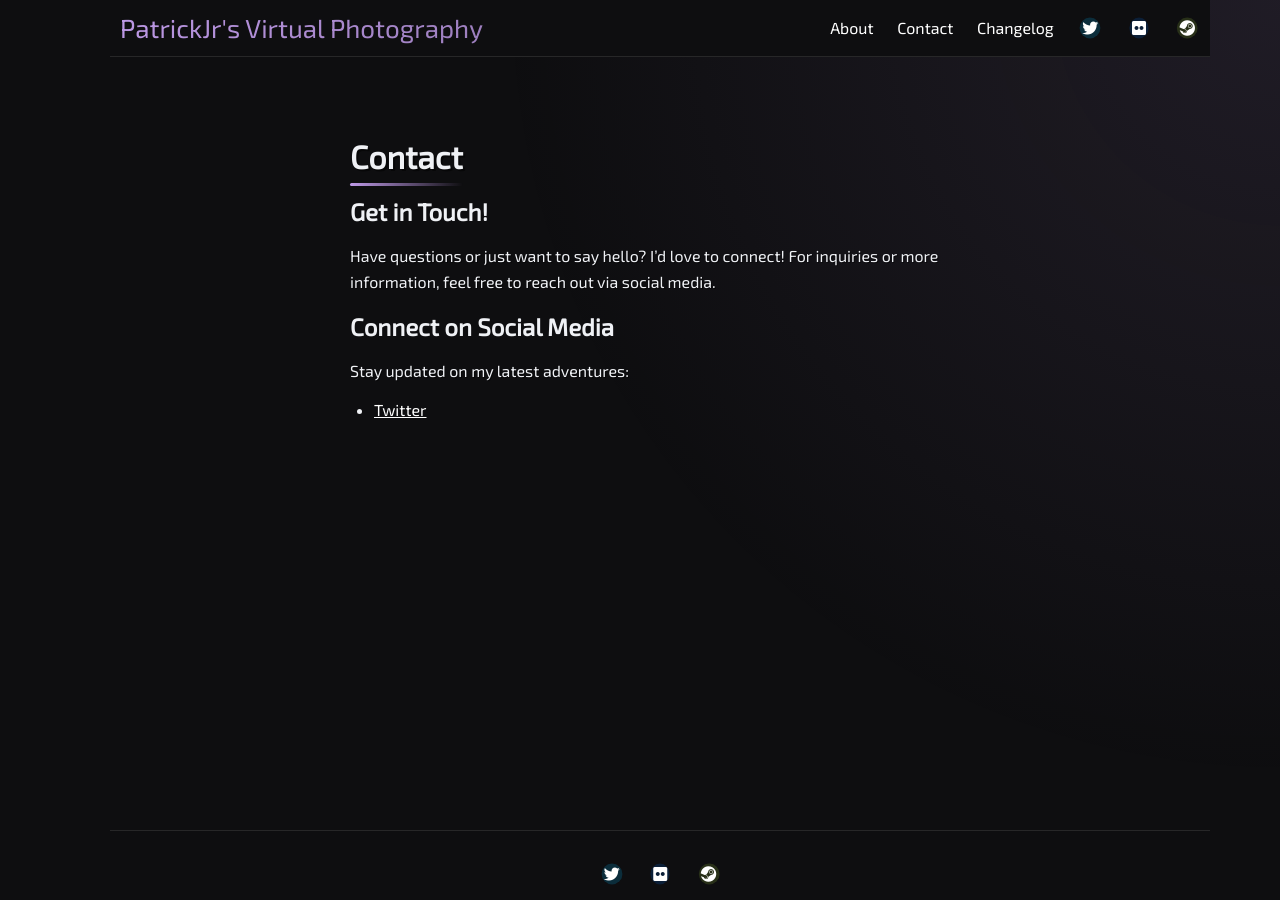
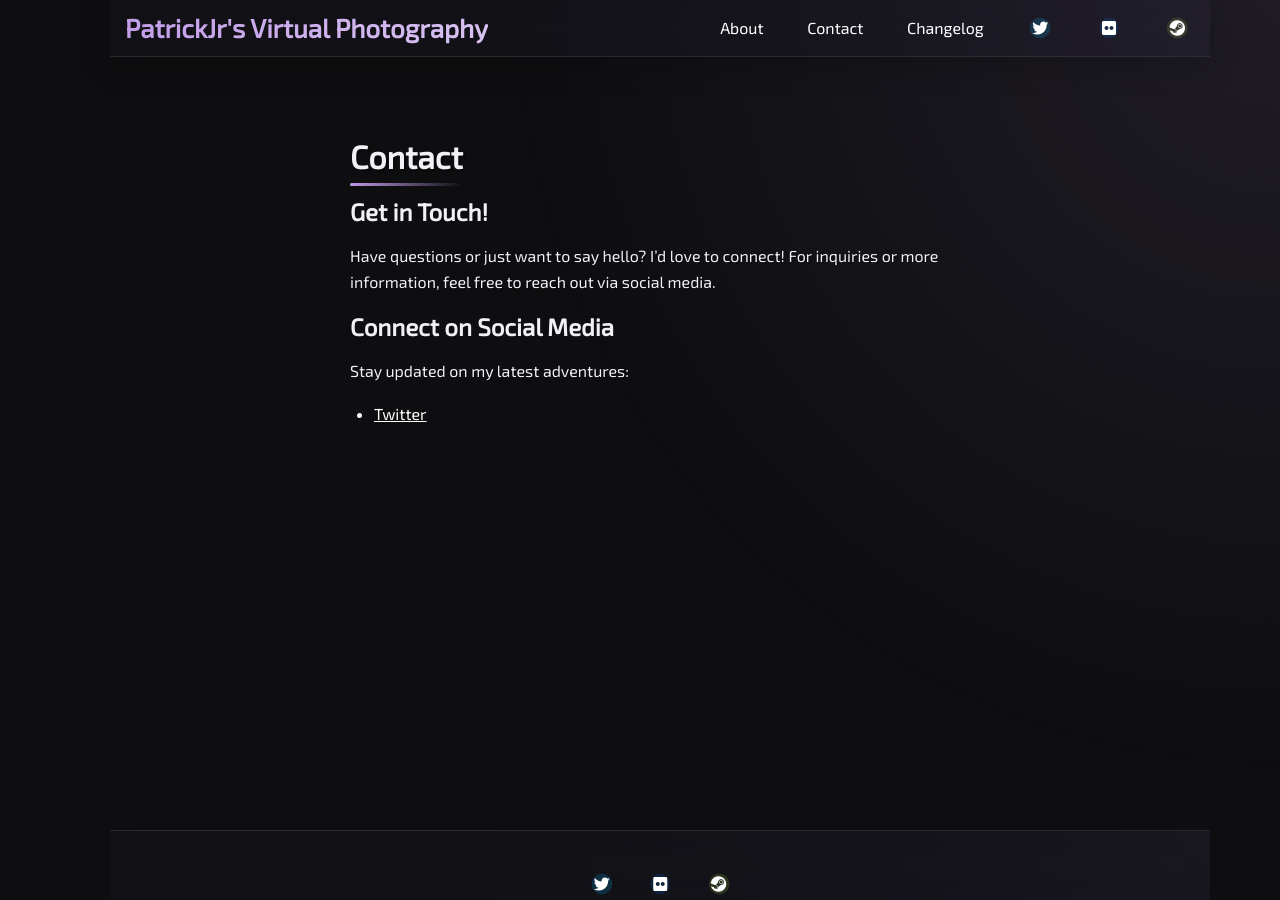
Before and after one commit to PatrickJnr/vp, a Jekyll site: the page built from pages/contact.md, in a window 1280 px wide and 900 px high. Built offline with Jekyll 4.4.1, drawn with Linux system fonts in a browser that asks for light colours; emoji names are drawn with the system emoji font; a style sheet for code colours, icons or effects is not loaded.

Commit message:
APRIL 22, 2025

```diff
--- a/assets/css/_footer.scss
+++ b/assets/css/_footer.scss
@@ -1,16 +1,28 @@
-$brand-color: #fff;
-$container-width: 1100px;
+@use "sass:math";
+@use "variables" as *;
 
 .footer {
-  background: #0e0e10;
+  background: $glass-bg;
   color: $brand-color;
   text-align: center;
   min-height: 56px;
-  line-height: 45px;
+  line-height: 1.6;
   width: $container-width;
-  padding: 20px 0;
-  border-top: 1px solid rgba(255, 255, 255, 0.1);
-  backdrop-filter: blur(10px);
+  padding: 40px 0;
+  border-top: 1px solid $border-color;
+  backdrop-filter: blur($blur-strength);
+  -webkit-backdrop-filter: blur($blur-strength);
+  position: relative;
+  overflow: hidden;
+
+  &::before {
+    content: '';
+    position: absolute;
+    inset: 0;
+    background: $gradient-glow;
+    opacity: 0.3;
+    pointer-events: none;
+  }
 }
 
 .footer a {
@@ -18,7 +30,7 @@
   padding: 0px 10px;
   text-decoration: none;
   position: relative;
-  transition: all 0.3s ease;
+  transition: $base-transition;
 
   &::after {
     content: '';
@@ -27,45 +39,50 @@
     height: 2px;
     bottom: -2px;
     left: 0;
-    background: #bf9ae8;
+    background: $accent-color;
     transform: scaleX(0);
     transform-origin: right;
-    transition: transform 0.3s ease;
+    transition: $base-transition;
   }
 
-  &:hover::after {
-    transform: scaleX(1);
-    transform-origin: left;
+  &:hover {
+    color: $accent-color;
+
+    &::after {
+      transform: scaleX(1);
+      transform-origin: left;
+    }
   }
 }
 
 @media (max-width: $container-width) {
   .footer {
-    background: #0e0e10;
+    background: $glass-bg;
     color: $brand-color;
     text-align: center;
     min-height: 56px;
-    line-height: 45px;
+    line-height: 1.6;
     width: 95vw;
   }
 }
 
 .footer-description {
   display: block;
-  margin-bottom: 1rem;
-  color: #9a9a9a;
-  font-size: 0.8rem;
-  line-height: 1.6;
-  max-width: 600px;
+  margin-bottom: 2rem;
+  color: $text-muted;
+  font-size: 0.9rem;
+  line-height: 1.8;
+  max-width: 700px;
   margin-left: auto;
   margin-right: auto;
-  padding: 0 20px;
+  padding: 0 25px;
 
   a {
-    color: #bf9ae8;
+    color: $accent-color;
+    font-weight: 500;
 
     &:hover {
-      opacity: 0.8;
+      filter: brightness(1.1);
     }
   }
 }
@@ -73,20 +90,26 @@
 .footer-social {
   display: flex;
   justify-content: center;
-  gap: 15px;
-  margin-top: 20px;
+  gap: 20px;
+  margin-top: 25px;
+  position: relative;
+  z-index: 1;
 
   a {
     color: $brand-color;
     font-size: 20px;
-    padding: 10px;
+    padding: 12px;
     border-radius: 50%;
-    background: rgba(255, 255, 255, 0.1);
-    transition: all 0.3s ease;
+    background: rgba($background-alt, 0.5);
+    backdrop-filter: blur(calc($blur-strength / 2));
+    -webkit-backdrop-filter: blur(calc($blur-strength / 2));
+    transition: $base-transition;
+    box-shadow: $box-shadow;
 
     &:hover {
-      transform: translateY(-3px);
-      background: rgba(191, 154, 232, 0.2);
+      transform: translateY(-5px);
+      background: $gradient-primary;
+      color: $text-color;
     }
 
     &::after {
--- a/assets/css/_header.scss
+++ b/assets/css/_header.scss
@@ -1,24 +1,34 @@
-$container-width: 1100px;
-$header-thickness: 56px;
+@use "variables" as *;
 
 .site-header {
-  min-height: 56px;
+  min-height: $header-thickness;
   width: $container-width;
   position: fixed;
-  background-color: #0e0e10;
-  z-index: 100;
-  backdrop-filter: blur(10px);
-  border-bottom: 1px solid rgba(255, 255, 255, 0.1);
-  transition: all 0.3s ease;
+  background-color: $glass-bg;
+  z-index: $z-header;
+  backdrop-filter: blur($blur-strength);
+  -webkit-backdrop-filter: blur($blur-strength);
+  border-bottom: 1px solid $border-color;
+  transition: $base-transition;
+  box-shadow: $box-shadow;
+
+  &::before {
+    content: '';
+    position: absolute;
+    inset: 0;
+    background: $gradient-glow;
+    opacity: 0.5;
+    pointer-events: none;
+  }
 }
 
 @media (max-width: $container-width) {
   .site-header {
-    min-height: 56px;
+    min-height: $header-thickness;
     width: 95vw;
     position: fixed;
-    background-color: #0e0e10;
-    z-index: 100;
+    background-color: $glass-bg;
+    z-index: $z-header;
   }
 }
 
@@ -28,19 +38,20 @@
 
 .site-title {
   font-size: 26px;
-  font-weight: 400;
-  line-height: 56px;
-  margin-bottom: 0;
-  margin-top: 0;
-  padding-left: 10px;
+  font-weight: 600;
+  line-height: $header-thickness;
+  margin: 0;
+  padding-left: 15px;
   float: left;
-  background: linear-gradient(135deg, #bf9ae8 0%, rgba(191, 154, 232, 0.8) 100%);
+  background: $gradient-text;
   -webkit-background-clip: text;
+  background-clip: text;
   -webkit-text-fill-color: transparent;
-  transition: all 0.3s ease;
+  transition: $base-transition;
 
   &:hover {
     transform: scale(1.05);
+    filter: brightness(1.1);
   }
 }
 
@@ -50,26 +61,30 @@
 }
 
 .menu-link {
-  padding: 5px 10px;
+  padding: 8px 15px;
+  margin: 0 5px;
   position: relative;
-  transition: all 0.3s ease;
+  transition: $base-transition;
+  border-radius: $border-radius;
+  font-weight: 500;
 
-  &::after {
+  &::before {
     content: '';
     position: absolute;
-    width: 100%;
-    height: 2px;
-    bottom: 0;
-    left: 0;
-    background: #bf9ae8;
-    transform: scaleX(0);
-    transform-origin: right;
-    transition: transform 0.3s ease;
+    inset: 0;
+    border-radius: $border-radius;
+    background: $gradient-primary;
+    opacity: 0;
+    transition: $base-transition;
+    z-index: -1;
   }
 
-  &:hover::after {
-    transform: scaleX(1);
-    transform-origin: left;
+  &:hover {
+    color: $text-color;
+
+    &::before {
+      opacity: 0.15;
+    }
   }
 }
 
@@ -95,16 +110,16 @@
   }
   .dropbtn {
     background-color: transparent;
-    color: white;
+    color: $text-color;
     padding: 16px;
     margin-top: 4px;
     font-size: 16px;
     border: none;
     cursor: pointer;
-    transition: all 0.3s ease;
+    transition: $base-transition;
 
     &:hover {
-      opacity: 0.8;
+      color: $accent-color;
     }
   }
   .dropdown {
@@ -115,39 +130,44 @@
     display: none;
     position: absolute;
     right: 0;
-    background-color: #0e0e10;
-    min-width: 160px;
-    box-shadow: 0 8px 16px rgba(0, 0, 0, 0.2);
-    border-radius: 5px;
+    background-color: $glass-bg;
+    min-width: 180px;
+    box-shadow: $box-shadow;
+    border-radius: $border-radius;
     overflow: hidden;
-    z-index: 1;
+    backdrop-filter: blur($blur-strength);
+    -webkit-backdrop-filter: blur($blur-strength);
+    border: 1px solid $border-color;
+    z-index: $z-dropdown;
 
     a {
-      color: white;
-      padding: 12px 16px;
+      color: $text-color;
+      padding: 12px 20px;
       text-decoration: none;
       display: block;
-      transition: all 0.3s ease;
+      transition: $base-transition;
+      font-weight: 500;
 
       &:hover {
-        background-color: rgba(191, 154, 232, 0.1);
-        padding-left: 20px;
+        background-color: rgba($accent-color, 0.1);
+        color: $accent-color;
+        padding-left: 25px;
       }
     }
   }
   .dropdown:hover .dropdown-content {
     display: block;
-    animation: slideIn 0.3s ease-out;
+    animation: slideIn 0.3s cubic-bezier(0.4, 0, 0.2, 1);
   }
 }
 
 @keyframes slideIn {
   from {
     opacity: 0;
-    transform: translateY(-10px);
+    transform: translateY(-10px) scale(0.95);
   }
   to {
     opacity: 1;
-    transform: translateY(0);
+    transform: translateY(0) scale(1);
   }
 }
--- a/assets/css/_home.scss
+++ b/assets/css/_home.scss
@@ -1,52 +1,66 @@
+@use "sass:math";
+@use "variables" as *;
+
 /* Grid Layout */
 .post-grid {
   display: grid;
   width: auto;
-  grid-template-columns: repeat(auto-fill, minmax(200px, auto));
-  gap: 20px;
-  padding: 20px;
-  animation: fadeIn 0.6s ease-out;
+  grid-template-columns: repeat(auto-fill, minmax(280px, 1fr));
+  gap: 25px;
+  padding: 25px;
+  animation: fadeIn 0.6s cubic-bezier(0.4, 0, 0.2, 1);
 }
 
 .featured-post {
-  height: 300px;
-  margin: 0 10px 20px;
+  height: 350px;
+  margin: 0;
   background-position: center;
   background-repeat: no-repeat;
   background-size: cover;
   position: relative;
-  font-family: "Exo 2", sans-serif;
-  border-radius: 10px;
+  font-family: $base-font-family;
+  border-radius: $border-radius;
   overflow: hidden;
-  box-shadow: 0 5px 15px rgba(0, 0, 0, 0.2);
-  transition: all 0.3s ease-in-out;
+  box-shadow: $box-shadow;
+  transition: $base-transition;
+  isolation: isolate;
 
   &::before {
     content: '';
     position: absolute;
-    top: 0;
-    left: 0;
-    right: 0;
-    bottom: 0;
-    background: linear-gradient(to top,
-      rgba(14, 14, 16, 0.9) 0%,
-      rgba(14, 14, 16, 0.7) 40%,
-      transparent 100%
-    );
+    inset: 0;
+    background: $gradient-overlay;
     opacity: 0.8;
-    transition: opacity 0.3s ease-in-out;
+    transition: $base-transition;
+    z-index: 1;
+  }
+
+  &::after {
+    content: '';
+    position: absolute;
+    inset: 0;
+    background: $gradient-glow;
+    opacity: 0;
+    transition: $base-transition;
+    z-index: 2;
   }
 
   &:hover {
-    transform: translateY(-5px);
-    box-shadow: 0 8px 25px rgba(0, 0, 0, 0.3);
+    transform: translateY(-8px);
+    box-shadow: $box-shadow-hover;
 
     &::before {
       opacity: 0.9;
     }
 
+    &::after {
+      opacity: 0.5;
+    }
+
     h2 span {
-      background: rgba(0, 0, 0, 0.8);
+      background: rgba($background-color, 0.95);
+      backdrop-filter: blur($blur-strength);
+      -webkit-backdrop-filter: blur($blur-strength);
     }
   }
 }
@@ -54,29 +68,29 @@
 .featured-post h2 {
   bottom: 0;
   margin: 0;
-  padding: 10px;
+  padding: 20px;
   position: absolute;
-  font-size: 18px;
-  font-family: "Exo 2", sans-serif;
   width: 100%;
   box-sizing: border-box;
+  z-index: 3;
 }
 
 .featured-post h2 span {
   display: inline-block;
-  color: white;
-  font: bold 24px/45px "Exo 2", Sans-Serif;
-  letter-spacing: -1px;
-  padding: 10px;
-  font-family: "Exo 2", sans-serif;
-  border-radius: 10px;
-  background: rgba(0, 0, 0, 0.7);
-  backdrop-filter: blur(30px);
-  transition: background 0.3s ease;
+  color: $text-color;
+  font: 600 22px/1.4 $base-font-family;
+  letter-spacing: -0.02em;
+  padding: 12px 20px;
+  border-radius: $border-radius;
+  background: rgba($background-color, 0.85);
+  backdrop-filter: blur(calc($blur-strength / 2));
+  -webkit-backdrop-filter: blur(calc($blur-strength / 2));
+  box-shadow: $box-shadow;
+  transition: $base-transition;
 }
 
 .featured-post span a {
-  color: white;
+  color: $text-color;
   text-decoration: none;
   position: relative;
 
@@ -87,10 +101,10 @@
     height: 2px;
     bottom: -2px;
     left: 0;
-    background: #bf9ae8;
+    background: $accent-color;
     transform: scaleX(0);
     transform-origin: right;
-    transition: transform 0.3s ease;
+    transition: $base-transition;
   }
 
   &:hover::after {
@@ -100,7 +114,7 @@
 }
 
 .featured-post h1 {
-  margin: 10px;
+  margin: 15px;
 }
 
 /*
@@ -109,35 +123,45 @@
 
 .pagination {
   text-align: center;
-  padding: 20px 0;
+  padding: 30px 0;
   user-select: none;
 }
+
 .pagination a {
   text-decoration: none;
 }
+
 .pagination-button {
-  color: #999;
-  border: 1px solid #e0e0e0;
+  color: $text-muted;
+  border: 1px solid $border-color;
   padding: 15px 45px;
   margin: 10px 5px;
   display: inline-block;
   font-size: 16px;
-  font-weight: bold;
-  border-radius: 5px;
-  transition: all 0.3s ease;
-  background: transparent;
+  font-weight: 500;
+  border-radius: $border-radius;
+  transition: $base-transition;
+  background: $glass-bg;
+  backdrop-filter: blur($blur-strength);
+  -webkit-backdrop-filter: blur($blur-strength);
 
   &:hover {
-    background-color: #e0e0e0;
+    background: rgba($accent-color, 0.1);
+    color: $accent-color;
+    border-color: rgba($accent-color, 0.2);
     transform: translateY(-2px);
-    box-shadow: 0 2px 8px rgba(0, 0, 0, 0.15);
+    box-shadow: $box-shadow;
   }
 }
+
 .pagination-active {
-  color: black;
-  background-color: #e0e0e0;
+  background: $gradient-primary;
+  color: $text-color;
+  border: none;
 
   &:hover {
+    background: $gradient-primary;
+    color: $text-color;
     cursor: default;
     transform: none;
     box-shadow: none;
@@ -147,10 +171,10 @@
 @keyframes fadeIn {
   from {
     opacity: 0;
-    transform: translateY(10px);
+    transform: translateY(20px) scale(0.98);
   }
   to {
     opacity: 1;
-    transform: translateY(0);
+    transform: translateY(0) scale(1);
   }
 }
--- /dev/null
+++ b/assets/css/_variables.scss
@@ -0,0 +1,81 @@
+@use "sass:color";
+
+// Typography
+$base-font-family: 'Exo 2', sans-serif;
+$body-font-family: 'Exo 2', sans-serif;
+$code-font-family: "Exo 2", sans-serif;
+$base-font-size: 16px;
+$small-font-size: 0.875rem;
+$base-line-height: 1.7;
+
+// Colors
+$brand-color: #fff;
+$background-color: #0a0a0f;
+$background-alt: #13131a;
+$text-color: #f8f9fc;
+$text-muted: #9ca3af;
+$border-color: rgba(255, 255, 255, 0.1);
+$accent-color: #bf9ae8;
+$code-color: #8bc34a;
+$link-color: #fff;
+$error-color: #ef4444;
+$success-color: #10b981;
+
+// Derived Colors
+$accent-color-dark: color.adjust($accent-color, $lightness: -10%);
+$accent-color-light: color.adjust($accent-color, $lightness: 10%);
+
+// Layout
+$container-width: 1100px;
+$tablet-width: 600px;
+$phone-width: 480px;
+$header-thickness: 56px;
+$grid-gap: 20px;
+$border-radius: 10px;
+$box-shadow: 0 8px 32px rgba(0, 0, 0, 0.2);
+$box-shadow-hover: 0 12px 48px rgba(0, 0, 0, 0.3);
+
+// Transitions
+$base-transition: all 0.3s cubic-bezier(0.4, 0, 0.2, 1);
+$icon-transition-time: 0.2s;
+
+// Social Colors
+$flickr-color: #0063dc;
+$steam-color: #90ba3c;
+$envelope-color: #f39c12;
+$twitter-color: #00aced;
+$x-twitter-color: #00aced;
+$instagram-color: #e4405f;
+$github-color: #333;
+$linkedin-color: #0077b5;
+$facebook-color: #1877f2;
+$google-color: #ea4335;
+$pinterest-color: #bd081c;
+$medium-color: #00AB6C;
+$codepen-color: #000;
+$rss-color: #ff6600;
+$clock: #fff;
+$clock-rotate-left-color: #fff;
+
+// Z-index
+$z-header: 100;
+$z-dropdown: 90;
+$z-overlay: 80;
+
+// Misc
+$blur-strength: 12px;
+$glass-bg: rgba($background-alt, 0.7);
+
+// Gradients
+$gradient-primary: linear-gradient(135deg, $accent-color 0%, $accent-color-dark 100%);
+$gradient-overlay: linear-gradient(to top,
+  rgba($background-color, 0.95) 0%,
+  rgba($background-color, 0.8) 40%,
+  rgba($background-color, 0.1) 100%
+);
+$gradient-text: linear-gradient(135deg, $accent-color 0%, $accent-color-light 100%);
+$gradient-glow: radial-gradient(circle at top right,
+  rgba($accent-color, 0.15),
+  rgba($accent-color, 0.05) 30%,
+  transparent 70%
+);
--- /dev/null
+++ b/assets/css/abstracts/_mixins.scss
@@ -0,0 +1,85 @@
+// Breakpoints
+@mixin respond-to($breakpoint) {
+  @if $breakpoint == "tablet" {
+    @media (max-width: $tablet-width) { @content; }
+  } @else if $breakpoint == "phone" {
+    @media (max-width: $phone-width) { @content; }
+  } @else if $breakpoint == "desktop" {
+    @media (max-width: $container-width) { @content; }
+  }
+}
+
+// Glass effect
+@mixin glass-effect {
+  background-color: $glass-bg;
+  backdrop-filter: blur($blur-strength);
+  -webkit-backdrop-filter: blur($blur-strength);
+}
+
+// Gradient text
+@mixin gradient-text {
+  background: $gradient-text;
+  -webkit-background-clip: text;
+  background-clip: text;
+  -webkit-text-fill-color: transparent;
+}
+
+// Social media icon
+@mixin social-media-icon($color, $transition: $base-transition) {
+  transition: $transition;
+  position: relative;
+
+  &:hover {
+    color: $color;
+    transform: translateY(-3px);
+
+    &::after {
+      transform: scale(1);
+      opacity: 0;
+    }
+  }
+
+  &::after {
+    content: '';
+    position: absolute;
+    top: 50%;
+    left: 50%;
+    width: 100%;
+    height: 100%;
+    background: $color;
+    border-radius: 50%;
+    transform: translate(-50%, -50%) scale(0.8);
+    opacity: 0.2;
+    z-index: -1;
+    transition: $base-transition;
+  }
+}
+
+// Gradient underline
+@mixin gradient-underline {
+  &::after {
+    content: '';
+    position: absolute;
+    bottom: -10px;
+    left: 0;
+    width: 100%;
+    height: 3px;
+    background: linear-gradient(90deg, $accent-color, transparent);
+    border-radius: 3px;
+  }
+}
+
+// Fade in animation
+@mixin fade-in($duration: 0.6s, $delay: 0s) {
+  animation: fadeIn $duration cubic-bezier(0.4, 0, 0.2, 1) $delay;
+}
+
+// Box shadow with hover
+@mixin box-shadow-hover {
+  box-shadow: $box-shadow;
+  transition: $base-transition;
+
+  &:hover {
+    box-shadow: $box-shadow-hover;
+  }
+}
--- /dev/null
+++ b/assets/css/abstracts/_variables.scss
@@ -0,0 +1,85 @@
+@use "sass:color";
+
+// Typography
+$base-font-family: 'Exo 2', sans-serif;
+$body-font-family: $base-font-family;
+$code-font-family: $base-font-family;
+$base-font-size: 16px;
+$small-font-size: 0.875rem;
+$base-line-height: 1.7;
+
+// Colors
+$brand-color: #fff;
+$background-color: #0a0a0f;
+$background-alt: #13131a;
+$text-color: #f8f9fc;
+$text-muted: #9ca3af;
+$border-color: rgba(255, 255, 255, 0.1);
+$accent-color: #bf9ae8;
+$accent-color-dark: color.adjust($accent-color, $lightness: -10%);
+$accent-color-light: color.adjust($accent-color, $lightness: 10%);
+$code-color: #8bc34a;
+$link-color: $brand-color;
+$error-color: #ef4444;
+$success-color: #10b981;
+
+// Layout
+$container-width: 1100px;
+$tablet-width: 600px;
+$phone-width: 480px;
+$header-thickness: 56px;
+$grid-gap: 20px;
+$border-radius: 10px;
+$box-shadow: 0 8px 32px rgba(0, 0, 0, 0.2);
+$box-shadow-hover: 0 12px 48px rgba(0, 0, 0, 0.3);
+
+// Transitions
+$base-transition: all 0.3s cubic-bezier(0.4, 0, 0.2, 1);
+$icon-transition-time: 0.2s;
+
+// Social Colors
+$social-colors: (
+  'flickr': #0063dc,
+  'steam': #90ba3c,
+  'envelope': #f39c12,
+  'twitter': #00aced,
+  'x-twitter': #00aced,
+  'instagram': #e4405f,
+  'github': #333,
+  'linkedin': #0077b5,
+  'facebook': #1877f2,
+  'google': #ea4335,
+  'pinterest': #bd081c,
+  'medium': #00AB6C,
+  'codepen': #000,
+  'rss': #ff6600,
+  'clock': #fff,
+  'clock-rotate-left': #fff
+);
+
+// Z-index
+$z-layers: (
+  'header': 100,
+  'dropdown': 90,
+  'overlay': 80
+);
+
+// Misc
+$blur-strength: 12px;
+$glass-bg: rgba($background-alt, 0.7);
+
+// Gradients
+$gradient-primary: linear-gradient(135deg, $accent-color 0%, $accent-color-dark 100%);
+$gradient-overlay: linear-gradient(
+  to top,
+  rgba($background-color, 0.95) 0%,
+  rgba($background-color, 0.8) 40%,
+  rgba($background-color, 0.1) 100%
+);
+$gradient-text: linear-gradient(135deg, $accent-color 0%, $accent-color-light 100%);
+$gradient-glow: radial-gradient(
+  circle at top right,
+  rgba($accent-color, 0.15),
+  rgba($accent-color, 0.05) 30%,
+  transparent 70%
+);
--- a/assets/css/main.scss
+++ b/assets/css/main.scss
@@ -1,75 +1,31 @@
 ---
 ---
-@use "_sections-dir";
 
-// Typography
-$base-font-family: 'Exo 2', sans-serif;
-$body-font-family: 'Exo 2', sans-serif;
-$code-font-family: "Exo 2", sans-serif;
-$base-font-size: 16px;
-$small-font-size: 0.875rem;
-$base-line-height: 1.7;
+// Abstracts
+@use "sass:color";
+@use "sass:math";
+@use "abstracts/variables" as *;
+@use "abstracts/mixins" as *;
 
-// Colors
-$brand-color: #fff;
-$background-color: #0e0e10;
-$background-alt: #1a1a21;
-$text-color: #eff1f5;
-$text-muted: #9a9a9a;
-$border-color: #4c4f69;
-$accent-color: #bf9ae8;
-$code-color: #8bc34a;
-$link-color: #fff;
-$error-color: #ef4444;
-$success-color: #10b981;
+// Base
+@use "base" as *;
+@use "code" as *;
+@use "default" as *;
 
 // Layout
-$container-width: 1100px;
-$tablet-width: 600px;
-$phone-width: 480px;
-$header-thickness: 56px;
-$grid-gap: 20px;
-$border-radius: 10px;
-$box-shadow: 0 5px 15px rgba(0, 0, 0, 0.2);
+@use "header" as *;
+@use "footer" as *;
+@use "home" as *;
+@use "post" as *;
+@use "page" as *;
+@use "social-icons" as *;
 
-// Transitions
-$base-transition: 0.3s ease-in-out;
-$icon-transition-time: 0.1s;
-
-// Social Colors
-$flickr-color: #0063dc;
-$steam-color: #90ba3c;
-$envelope-color: #f39c12;
-$twitter-color: #00aced;
-$x-twitter-color: #00aced;
-$instagram-color: #375989;
-$github-color: #343434;
-$linkedin-color: #0073a4;
-$facebook-color: #3d5b99;
-$google-color: #e64a41;
-$pinterest-color: #bd081c;
-$medium-color: #00AB6C;
-$codepen-color: black;
-$rss-color: #ff6600;
-$clock: #fff;
-$clock-rotate-left-color: #fff;
-
-// Gradients
-$gradient-primary: linear-gradient(135deg, $accent-color 0%, rgba($accent-color, 0.8) 100%);
-$gradient-overlay: linear-gradient(to top,
-  rgba($background-color, 0.9) 0%,
-  rgba($background-color, 0.7) 40%,
-  transparent 100%
-);
-
-// Z-index
-$z-header: 100;
-$z-dropdown: 90;
-$z-overlay: 80;
-
+// Custom list styles
 ul li, ol li {
   display: list-item;
   text-align: -webkit-match-parent;
   unicode-bidi: isolate;
   color: $text-color;
+  line-height: 1.8;
+  margin-bottom: 0.75rem;
 }
```
